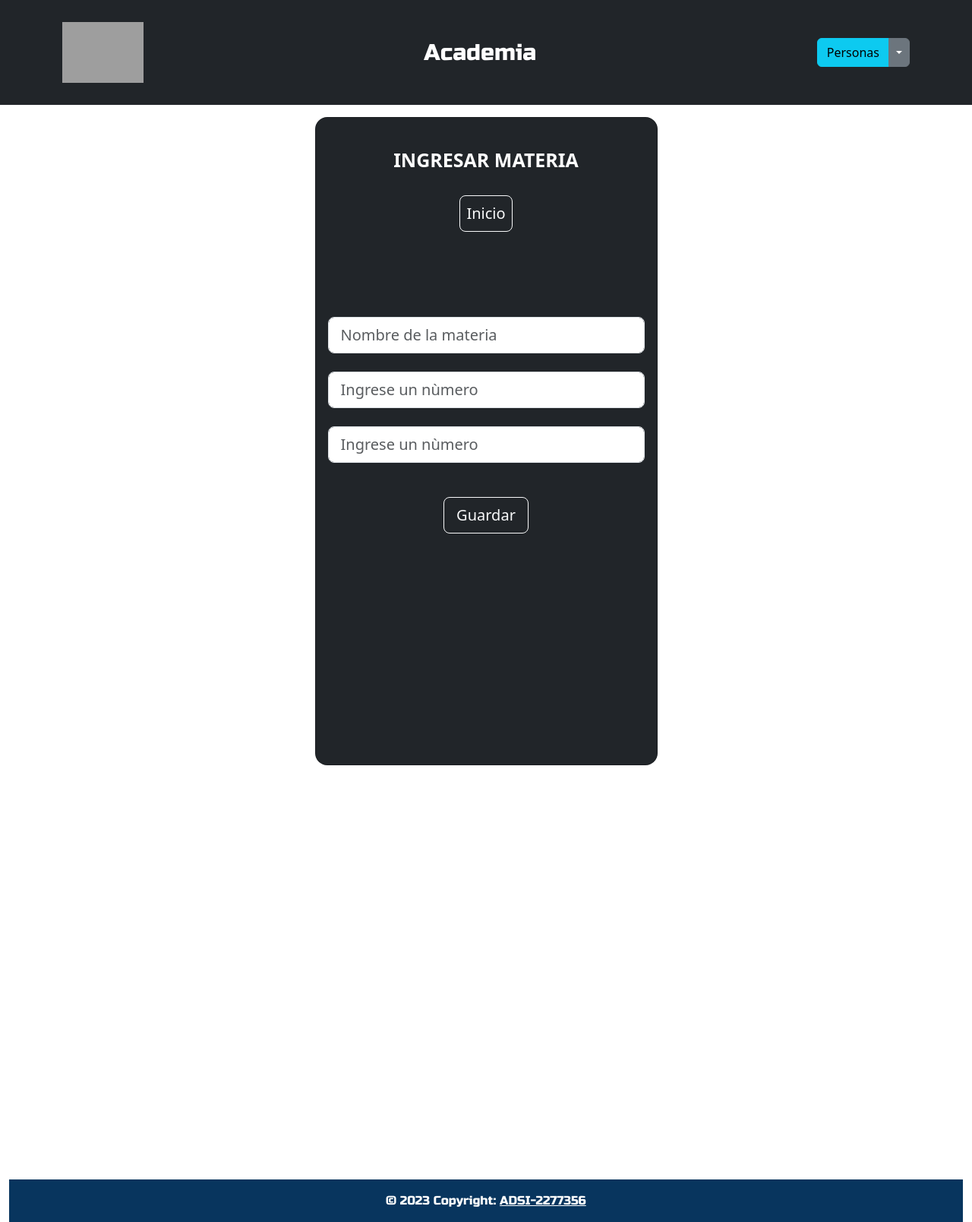
After one commit to alejoP19/crud-Git, a PHP site: page /views/materias/ingresarMateria.php in a window 1280 px wide. The commit adds this page. Shown: the whole page at 76% size. Run offline with PHP 8.4, Linux system fonts and the light colour scheme; grey boxes are pictures that could not be loaded.

Commit message:
add , database,header  anbfooter

```diff
--- /dev/null
+++ b/Database/conexion.php
@@ -0,0 +1,12 @@
+<?php
+
+$server = 'localhost';
+$username = 'root';
+$password = '';
+$database = 'proyecto_git';
+
+try {
+    $conn = new PDO("mysql:host=$server;dbname=$database;", $username, $password);
+} catch (PDOException $e) {
+    die('Connection Failed: ' . $e->getMessage());
+}
--- a/index.php
+++ b/index.php
@@ -2,8 +2,7 @@
 include_once 'views/main/partials/header.php';
 ?>
 
-<!-- Content -->
-<h1>Bienvenido</h1>
+<h1>Bienvenidos perros</h1>
 
 <?php
 include_once 'views/main/partials/footer.php';
--- a/views/main/partials/footer.php
+++ b/views/main/partials/footer.php
@@ -1,5 +1,21 @@
+<div class="container-fluid mr-2" style="margin-top: 48%;">
+    <!-- Footer -->
+    <footer class="text-center text-white" style="background-color: #0a4275;font-family: Russo One">
+        <div class="text-center p-3" style="background-color: rgba(0, 0, 0, 0.2);">
+            © 2023 Copyright:
+            <a class="text-white" href="https://mdbootstrap.com/">ADSI-2277356</a>
+        </div>
+    </footer>
 </div>
-<script src="https://cdn.jsdelivr.net/npm/bootstrap@5.0.2/dist/js/bootstrap.bundle.min.js" integrity="sha384-MrcW6ZMFYlzcLA8Nl+NtUVF0sA7MsXsP1UyJoMp4YLEuNSfAP+JcXn/tWtIaxVXM" crossorigin="anonymous"></script>
+<!-- Footer -->
+<script src="https://cdn.jsdelivr.net/npm/@popperjs/core@2.11.7/dist/umd/popper.min.js"
+    integrity="sha384-zYPOMqeu1DAVkHiLqWBUTcbYfZ8osu1Nd6Z89ify25QV9guujx43ITvfi12/QExE" crossorigin="anonymous">
+</script>
+<script src="https://cdn.jsdelivr.net/npm/bootstrap@5.3.0-alpha3/dist/js/bootstrap.min.js"
+    integrity="sha384-Y4oOpwW3duJdCWv5ly8SCFYWqFDsfob/3GkgExXKV4idmbt98QcxXYs9UoXAB7BZ" crossorigin="anonymous">
+</script>
+
+
 </body>
 
 </html>
--- a/views/main/partials/header.php
+++ b/views/main/partials/header.php
@@ -5,9 +5,32 @@
     <meta charset="UTF-8">
     <meta http-equiv="X-UA-Compatible" content="IE=edge">
     <meta name="viewport" content="width=device-width, initial-scale=1.0">
-    <link href="https://cdn.jsdelivr.net/npm/bootstrap@5.0.2/dist/css/bootstrap.min.css" rel="stylesheet" integrity="sha384-EVSTQN3/azprG1Anm3QDgpJLIm9Nao0Yz1ztcQTwFspd3yD65VohhpuuCOmLASjC" crossorigin="anonymous">
+    <link href="https://fonts.googleapis.com/css2?family=Russo One&display=swap" rel="stylesheet" />
+    <link href="https://cdn.jsdelivr.net/npm/bootstrap@5.3.0-alpha3/dist/css/bootstrap.min.css" rel="stylesheet" integrity="sha384-KK94CHFLLe+nY2dmCWGMq91rCGa5gtU4mk92HdvYe+M/SXH301p5ILy+dN9+nJOZ" crossorigin="anonymous">
     <title>Document</title>
 </head>
 
 <body>
-    <div class="container">
+    <nav class="navbar navbar-expand-lg navbar-dark bg-dark p-4">
+        <div class="container">
+            <a class="navbar-brand" href="#"><img id="MDB-logo" src="https://tse1.mm.bing.net/th?id=OIP.aDC8g53HxhRvLhNwKBB9iAHaHa&pid=Api&P=0" alt="MDB Logo" draggable="false" height="80" /></a>
+            <a class="navbar-brand" style="font-family: Russo One; font-size: 30px; margin-left:0%; padding-top:5% margin-top:2%">Academia</a>
+
+            <!-- Example split danger button -->
+            <div class="btn-group">
+                <button type="button" class="btn btn-info">Personas</button>
+                <button type="button" class="btn btn-secondary dropdown-toggle dropdown-toggle-split" data-bs-toggle="dropdown" aria-expanded="false">
+                    <span class="visually-hidden">Toggle Dropdown</span>
+                </button>
+                <ul class="dropdown-menu">
+                    <li><a class="dropdown-item" href="#">Alumnos</a></li>
+                    <li><a class="dropdown-item" href="#">Profesores</a></li>
+                    <li><a class="dropdown-item" href="views/materias/ingresarMateria.php">Materias</a></li>
+                    <li>
+                        <hr class="dropdown-divider">
+                    </li>
+                    <li><a class="dropdown-item" href="">Merge</a></li>
+                </ul>
+            </div>
+
+    </nav>
--- /dev/null
+++ b/views/materias/ingresarMateria.php
@@ -0,0 +1,123 @@
+<?php
+require_once("../../Database/conexion.php");
+$message = '';
+if (!empty($_POST['materia']) && !empty($_POST['alumno_id']) && !empty($_POST['profesor_id'])) {
+
+    $sql = "INSERT INTO materias (materia,alumno_id,profesor_id) VALUES (:materia,:null,:null)";
+    $stmt = $conn->prepare($sql);
+
+    $stmt->bindParam(':materia', $_POST['materia']);
+
+    $stmt->bindParam(':null', $_POST['alumno_id']);
+    $stmt->bindParam(':null', $_POST['profesor_id']);
+
+    if ($stmt->execute()) {
+        $message = ' New user created Successfully';
+    } else {
+        $message = 'Sorry there must have been an issue creating your account';
+    }
+}
+
+
+
+
+?>
+
+
+
+<!doctype html>
+<html lang="en">
+
+<head>
+    <meta charset="utf-8">
+    <meta name="viewport" content="width=device-width, initial-scale=1">
+    <title>Bootstrap demo</title>
+    <link href="https://fonts.googleapis.com/css2?family=Russo One&display=swap" rel="stylesheet" />
+    <link href="https://cdn.jsdelivr.net/npm/bootstrap@5.3.0-alpha3/dist/css/bootstrap.min.css" rel="stylesheet"
+        integrity="sha384-KK94CHFLLe+nY2dmCWGMq91rCGa5gtU4mk92HdvYe+M/SXH301p5ILy+dN9+nJOZ" crossorigin="anonymous">
+    <link rel="stylesheet" href="assets/css/style.css">
+</head>
+
+<body>
+    <?php
+    include_once '../../views/main/partials/header.php';
+    ?>
+
+
+    <?php if (!empty($message)) : ?>
+    <p> <?= $message ?></p>
+    <?php endif; ?>
+
+
+    <form action="ingresarMateria.php" method="post">
+        <section class="vh-100 gradient-custom">
+            <div class="container py-3 h-95">
+                <div class="row d-flex justify-content-center align-items-center h-100">
+                    <div class="col-12 col-md-8 col-lg-6 col-xl-5">
+                        <div class="card bg-dark text-white" style="border-radius: 1rem;">
+                            <div class="card-body p-3 text-center ">
+
+                                <div class="mb-md-4 mt-md-4 mt-5 pb-8">
+
+                                    <h2 class="fw-bold mb-2 text-uppercase" style="font-size:25px">Ingresar Materia</h2>
+                                    <p class="text-white-50 mb-3">
+                                        <br>
+
+                                        <a class="btn btn-outline-light btn-lg px-2" href="../../index.php">Inicio</a>
+                                    </p>
+
+                                    <br><br> <br>
+
+                                    <div class="mb-md-5 mt-md-4 pb-5">
+                                        <div class="form-outline form-white mb-4 mt-0">
+                                            <input type="text" name="materia" placeholder="Nombre de la materia"
+                                                class="form-control form-control-lg" />
+
+                                        </div>
+                                        <div class="mb-md-5 mt-md-4 pb-5">
+                                            <div class="form-outline form-white mb-4 mt-0">
+                                                <input type="number" name="alumno_id" placeholder="Ingrese un nùmero"
+                                                    class="form-control form-control-lg" />
+
+                                            </div>
+                                            <div class="mb-md-5 mt-md-4 pb-5">
+                                                <div class="form-outline form-white mb-4 mt-0">
+                                                    <input type="number" name="profesor_id"
+                                                        placeholder="Ingrese un nùmero"
+                                                        class="form-control form-control-lg" />
+
+                                                </div>
+
+
+                                                <!-- <div class="form-outline form-white mb-4">
+                                            <input type="password" name="password" placeholder="Enter Your Password"
+                                                class="form-control form-control-lg" />
+
+                                        </div>
+                                        <div class="form-outline form-white mb-4">
+                                            <input type="password" name="confirmpassword"
+                                                placeholder="Confirm Your Password"
+                                                class="form-control form-control-lg" />
+
+                                        </div> -->
+
+                                                <button class="btn btn-outline-light btn-lg px-3" type="submit"
+                                                    style="margin-top:5%">Guardar</button>
+                                            </div>
+                                        </div>
+                                    </div>
+                                </div>
+                            </div>
+                        </div>
+        </section>
+    </form>
+
+
+</body>
+
+</html>
+
+
+<?php
+include_once '../main/partials/footer.php';
+?>
```
Also changed, not shown: models/materiasModels.php (added, +25 -0 lines), controllers/materiasControllers.php (added).
